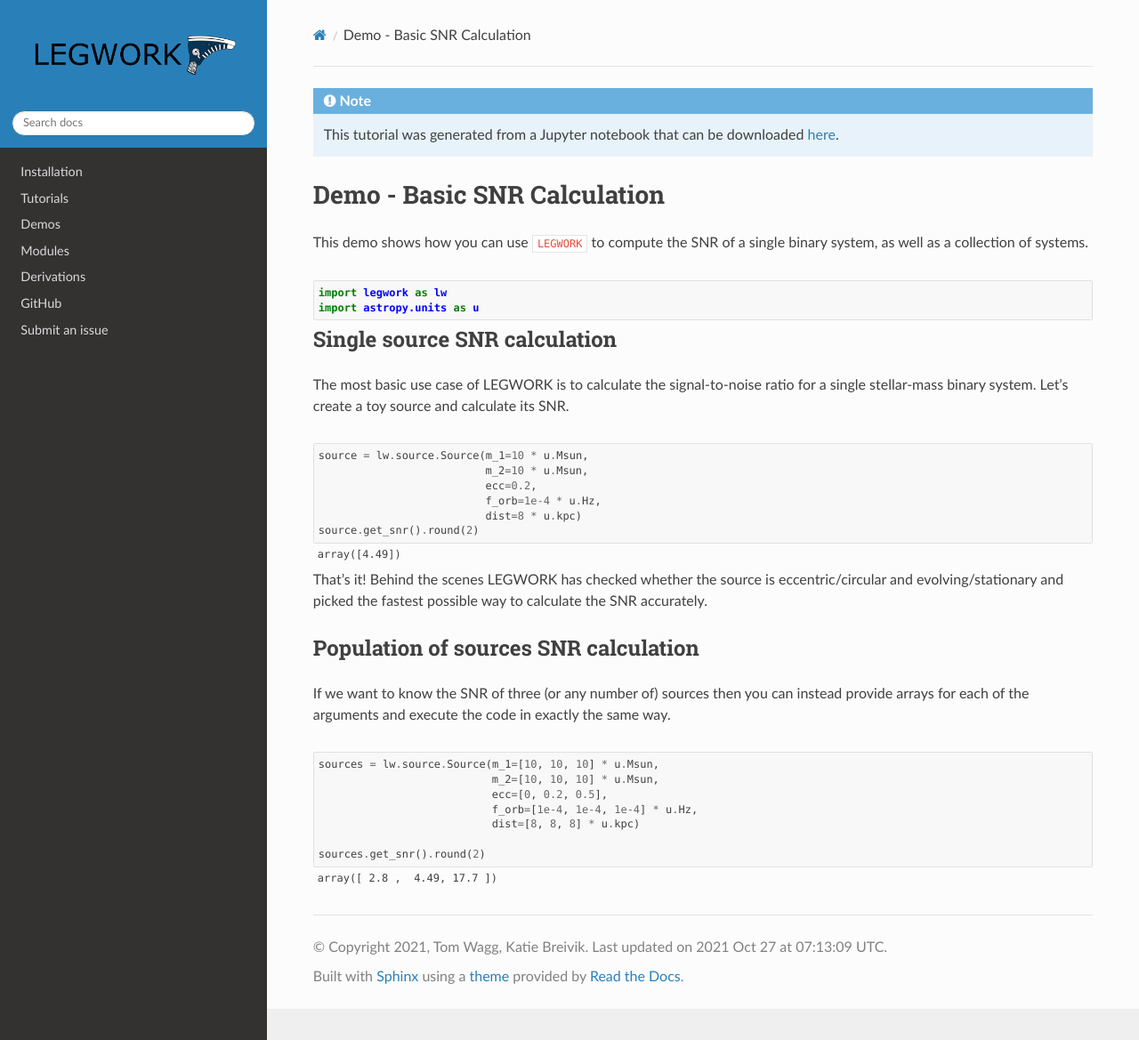
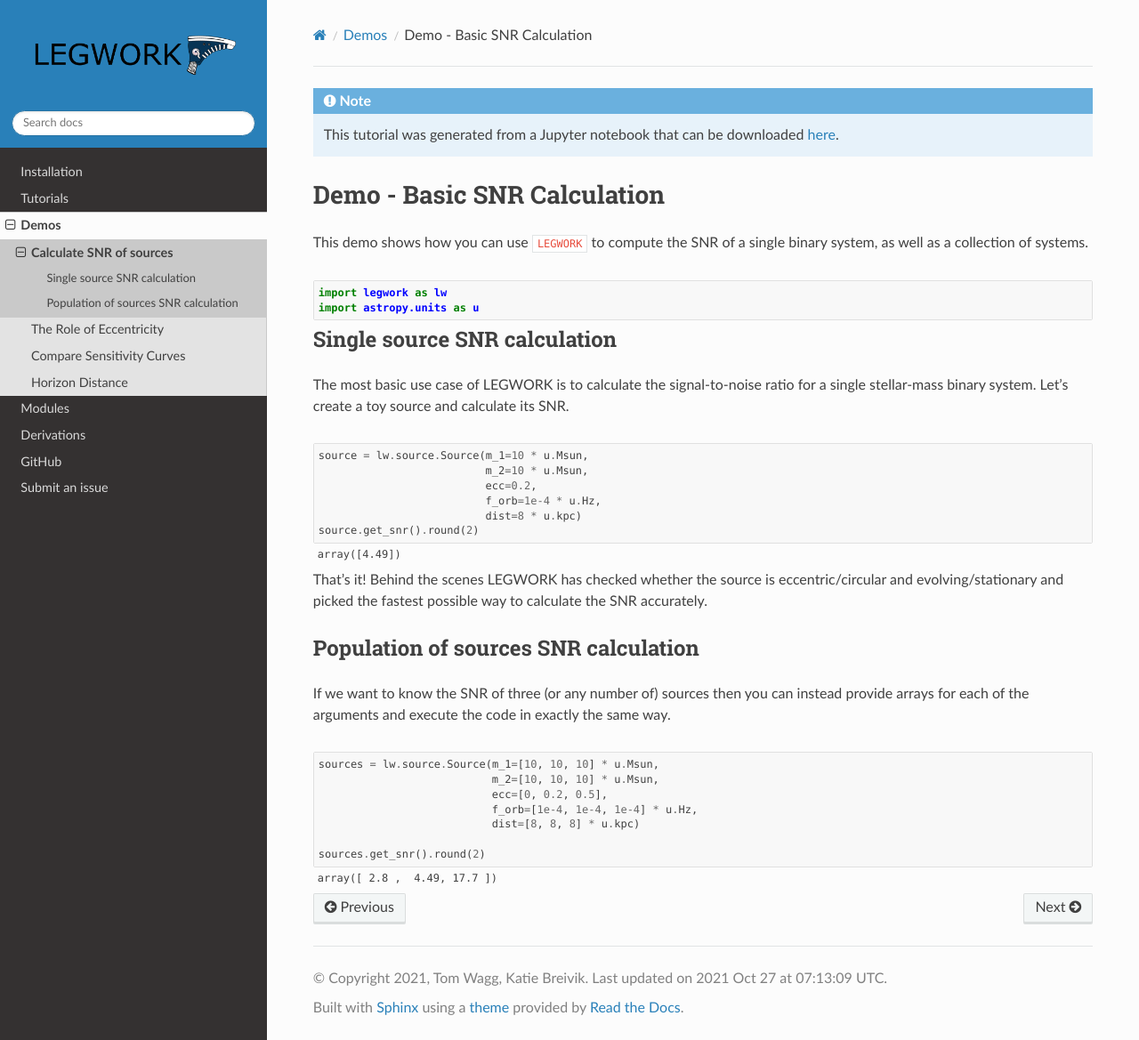
Before and after one commit to TeamLEGWORK/LEGWORK, a Sphinx documentation site: the page built from docs/demos/BasicSNRCalculation.ipynb, in a window 1280 px wide and 1169 px high. Shown: the whole window at 89% size. Built offline with Sphinx 7.4.7 and the Read the Docs theme 2.0.0, drawn with Linux system fonts in a browser that asks for light colours; pages that are not in the unit, such as notebooks, are missing from menus.

Commit message:
change demo links and add new link

```diff
--- a/docs/demos.rst
+++ b/docs/demos.rst
@@ -9,9 +9,10 @@
 .. raw:: html
 
     <div class="toms-nav-container" style="margin-bottom:30px;">
-        <div class="box" data-href="demos/The Role of Eccentricity.html">The Role of Eccentricity</div>
-        <div class="box" data-href="demos/Compare Sensitivity Curves.html">Compare Sensitivity Curves</div>
-        <div class="box" data-href="demos/Horizon Distance.html">Horizon Distance</div>
+        <div class="box" data-href="demos/BasicSNRCalculation.html">Calculate SNR of sources</div>
+        <div class="box" data-href="demos/TheRoleofEccentricity.html">The Role of Eccentricity</div>
+        <div class="box" data-href="demos/CompareSensitivityCurves.html">Compare Sensitivity Curves</div>
+        <div class="box" data-href="demos/HorizonDistance.html">Horizon Distance</div>
     </div>
 
 .. toctree::
@@ -19,6 +20,7 @@
     :maxdepth: 1
     :hidden:
 
-    The Role of Eccentricity <demos/The Role of Eccentricity.ipynb>
-    Compare Sensitivity Curves <demos/Compare Sensitivity Curves.ipynb>
-    Horizon Distance <demos/Horizon Distance.ipynb>
+    Calculate SNR of sources <demos/BasicSNRCalculation.ipynb>
+    The Role of Eccentricity <demos/TheRoleofEccentricity.ipynb>
+    Compare Sensitivity Curves <demos/CompareSensitivityCurves.ipynb>
+    Horizon Distance <demos/HorizonDistance.ipynb>
```
Also changed, not shown: docs/demos/BasicSNRCalculation.ipynb, docs/notebooks/Derivations.ipynb.
